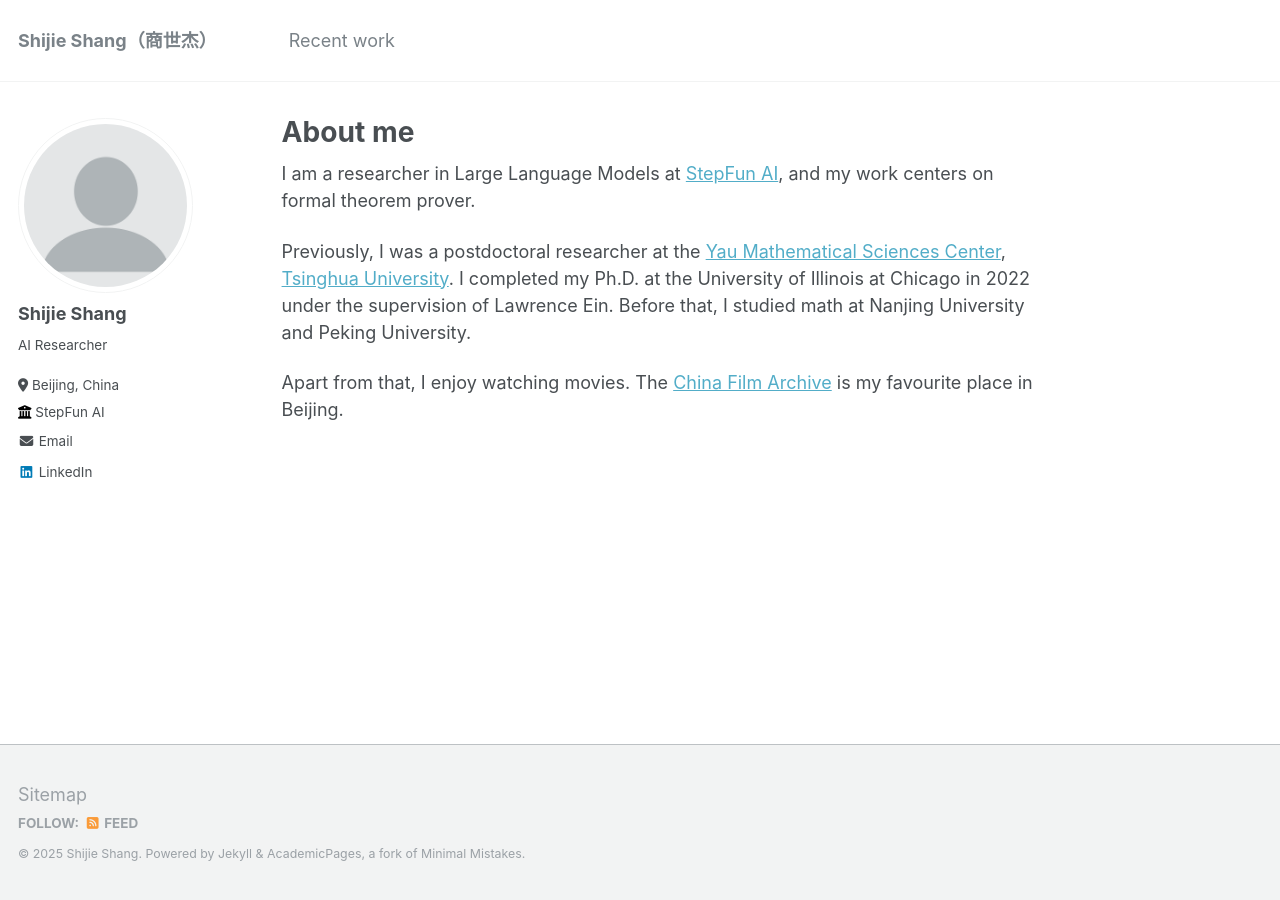
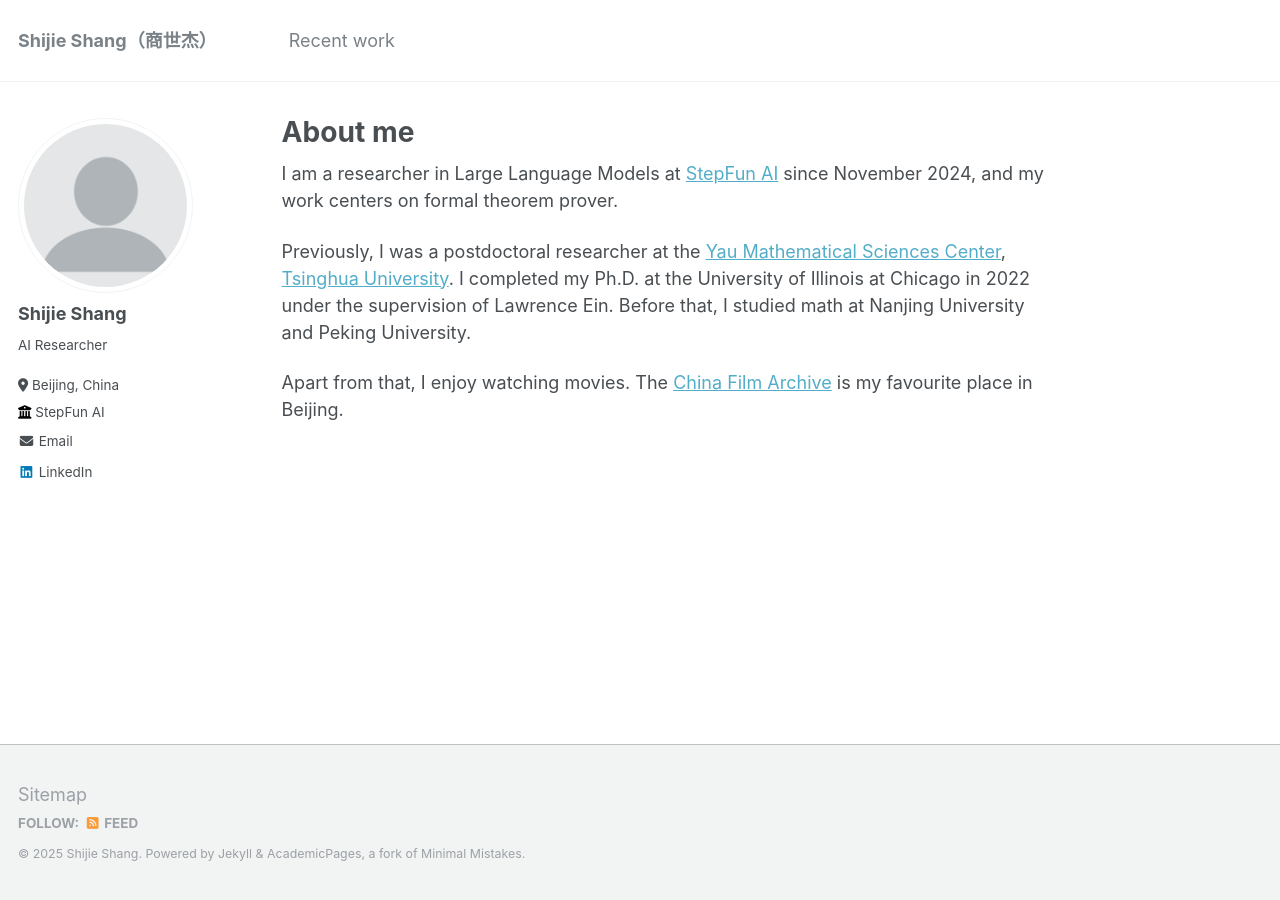
Before and after one commit to shshjie/shshjie.github.io, a Jekyll site: the page built from _pages/about.md, in a window 1280 px wide. Built offline with Jekyll 4.4.1, drawn with Linux system fonts in a browser that asks for light colours.

Commit message:
Update about.md

```diff
--- a/_pages/about.md
+++ b/_pages/about.md
@@ -7,7 +7,7 @@ redirect_from:
   - /about.html
 ---
 
-I am a researcher in Large Language Models at [StepFun AI](https://www.stepfun.com/company), and my work centers on formal theorem prover.
+I am a researcher in Large Language Models at [StepFun AI](https://www.stepfun.com/company) since November 2024, and my work centers on formal theorem prover.
 
 Previously, I was a postdoctoral researcher at the [Yau Mathematical Sciences Center](https://ymsc.tsinghua.edu.cn), [Tsinghua University](https://www.tsinghua.edu.cn). I completed my Ph.D. at the University of Illinois at Chicago in 2022 under the supervision of Lawrence Ein. Before that, I studied math at Nanjing University and Peking University.
 
```
